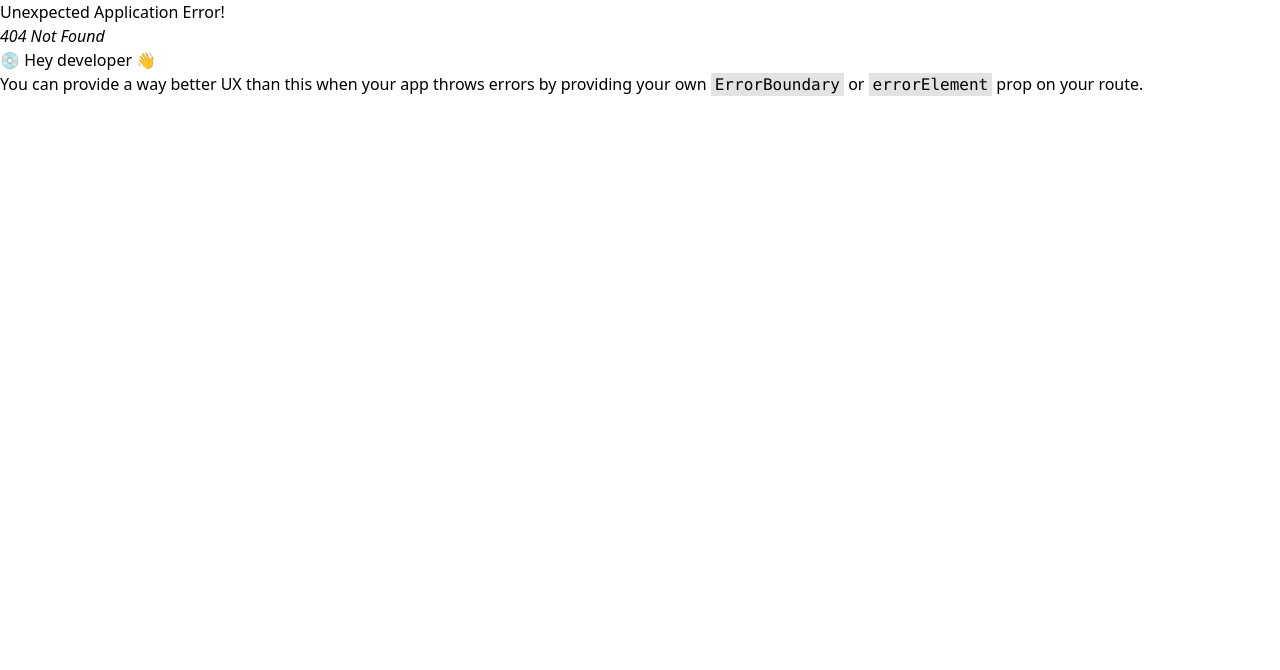
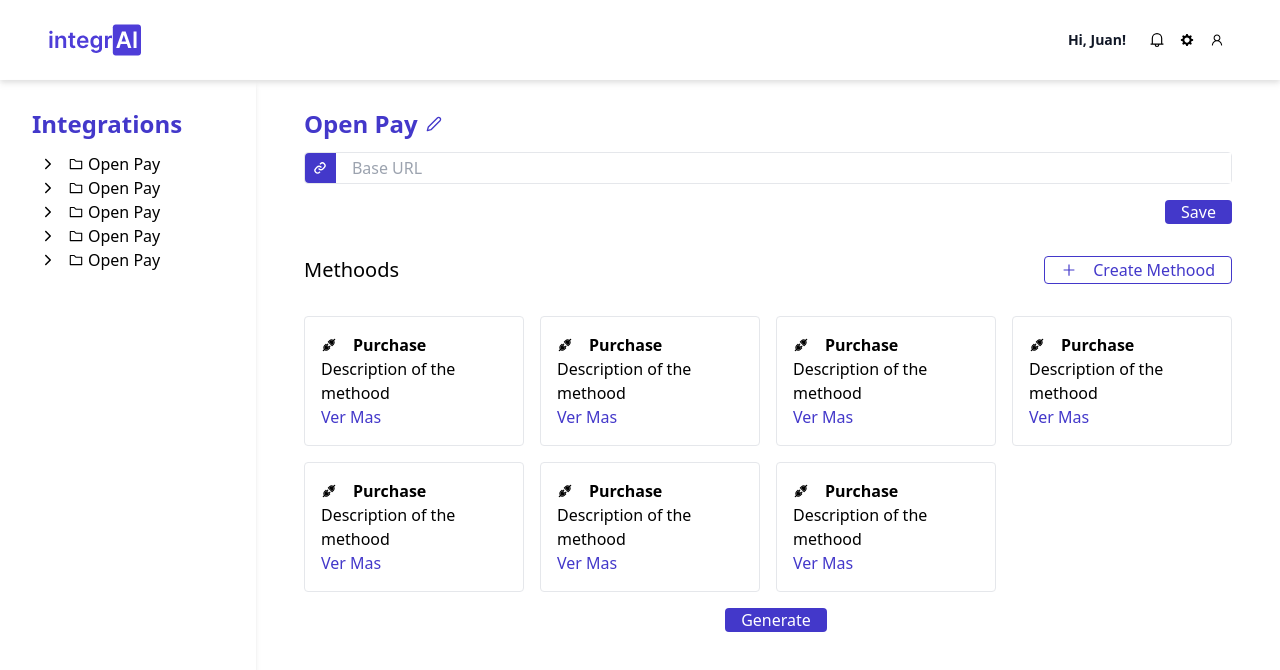
Before and after one commit to danielapereat/integrai, a React (Vite) app: page /Integrations/1 in a window 1280 px wide. Before the commit this address had no page. Shown: the top 670 px of the page. Built offline with nearby package versions, Linux system fonts and the light colour scheme.

Commit message:
Dashboard

```diff
--- /dev/null
+++ b/src/Components/ButtonPrimary.jsx
@@ -0,0 +1,7 @@
+function ButtonPrimary({title}) {
+    return (
+        <button className='bg-indigo-700 px-4 ml-4 rounded text-white'>{title}</button>
+    )
+};
+
+export default ButtonPrimary;
--- /dev/null
+++ b/src/Components/ButtonSecondary.jsx
@@ -0,0 +1,14 @@
+import { AiOutlinePlus } from 'react-icons/ai';
+
+function ButtonSecondary({ title, icon, action }) {
+    return (
+        <button
+            onClick={() => action(false)}
+            className='border border-indigo-700 px-4 ml-4 rounded text-indigo-700 flex flex-row items-center'>
+            {icon ? (<AiOutlinePlus className='mr-4'/>) : (null) }
+            {title}
+        </button>
+    )
+};
+
+export default ButtonSecondary;
--- /dev/null
+++ b/src/Components/Cards.jsx
@@ -0,0 +1,16 @@
+import { AiTwotoneApi } from 'react-icons/ai'
+
+function Cards() {
+    return (
+        <div className="border rounded p-4">
+            <div className="flex flex-row items-center">
+                <AiTwotoneApi className='mr-4'/>
+                <h2 className='font-semibold'>Purchase</h2>
+            </div>
+            <p className='font-light'>Description of the methood</p>
+            <button className='text-indigo-700'>Ver Mas</button>
+        </div>
+    )
+};
+
+export default Cards;
--- /dev/null
+++ b/src/Components/CreateModal.jsx
@@ -0,0 +1,22 @@
+import ButtonSecondary from "./ButtonSecondary";
+import ButtonPrimary from "./buttonPrimary";
+
+function CreateModal({title, action, setOpenModal}) {
+    return (
+        <div className="absolute top-0 left-0 h-screen w-screen bg-black/50 flex items-center justify-center">
+            <div className="bg-white w-96 px-8 py-4 rounded">
+                <h1 className="text-indigo-700 font-semibold mb-4">{title}</h1>
+                <input
+                        className='w-full px-4 outline-none border rounded'
+                        placeholder='Name'
+                />
+                <div className='flex flex-row w-full justify-end my-4'>
+                    <ButtonSecondary title={'Cancel'} action={setOpenModal}/>
+                    <ButtonPrimary title={'Save'} action={action}/>
+                </div>
+            </div>
+        </div>
+    )
+};
+
+export default CreateModal;
--- a/src/Components/Layout.jsx
+++ b/src/Components/Layout.jsx
@@ -4,13 +4,14 @@
 import { GrNotification } from 'react-icons/gr';
 import { GoGear } from 'react-icons/go';
 
-
+//Components
+import NavOption from "./NavOption";
 
 function Layout() {
     return (
         <div className="h-screen">
             <header className="bg-white drop-shadow-md sticky top-0">
-                <nav className=" mx-8 flex items-center justify-between p-6 lg:px-8" aria-label="Global">
+                <nav className=" mx-4 flex items-center justify-between p-6 lg:px-8" aria-label="Global">
                     <div className="flex lg:flex-1">
                         <a href="#" className="-m-1.5 p-1.5">
                             <span className="sr-only">Your Company</span>
@@ -18,24 +19,23 @@
                         </a>
                     </div>
                     <div className="hidden lg:flex lg:flex-1 lg:justify-end items-center">
-                    <a href="#" className="text-sm mx-4 font-semibold leading-6 text-gray-900">Hi, Juan!</a>
-                    <GrNotification className="text-sm mx-2"/>
-                    <GoGear className="text-sm mx-2"/>
-                    <AiOutlineUser className="text-sm mx-2"/>
+                        <a href="#" className="text-sm mx-4 font-semibold leading-6 text-gray-900">Hi, Juan!</a>
+                        <GrNotification className="text-sm mx-2"/>
+                        <GoGear className="text-sm mx-2"/>
+                        <AiOutlineUser className="text-sm mx-2"/>
                     </div>
                 </nav>
             </header>
             <div className="flex flex-row">
-                <aside className="fixed shadow-md top-20 px-8 py-4 left-0 z-40 w-64 h-full">
+                <aside className="fixed shadow-md top-20 px-8 py-4 left-0 w-64 h-full">
                     <h1 className="text-2xl my-4 font-semibold leading-6 text-indigo-700">Integrations</h1>
-                    <nav>
-                        <div>
-                            <p>Dummy Integration</p>
-                        </div>
-                    </nav>
+                    <NavOption />
+                    <NavOption />
+                    <NavOption />
+                    <NavOption />
+                    <NavOption />
                 </aside>
-
-
+                <Outlet />
             </div>
         </div>
 
--- /dev/null
+++ b/src/Components/NavOption.jsx
@@ -0,0 +1,16 @@
+import { IoIosArrowForward } from 'react-icons/io';
+import { AiOutlineFolder } from 'react-icons/ai';
+
+function NavOption() {
+    return (
+        <nav>
+            <div className="flex flex-row items-center">
+                <IoIosArrowForward className="mx-2"/>
+                <AiOutlineFolder className="mx-1"/>
+                <p>Open Pay</p>
+            </div>
+        </nav>
+    )
+};
+
+export default NavOption;
--- /dev/null
+++ b/src/Pages/Dashboard.jsx
@@ -0,0 +1,72 @@
+import { FiEdit2 } from 'react-icons/fi';
+import { BiLink } from 'react-icons/bi';
+import { useParams } from 'react-router-dom';
+import { useEffect, useState } from 'react';
+
+//Components
+import ButtonPrimary from '../Components/buttonPrimary';
+import ButtonSecondary from '../Components/ButtonSecondary';
+import Cards from '../Components/Cards';
+import CreateModal from '../Components/CreateModal';
+
+function Dashboard({}) {
+    const { id } = useParams();
+    const [openModal, setOpenModal] = useState(true);
+    const saveIntegration = () => {
+        setOpenModal(false);
+    };
+
+    useEffect(() => {
+        setOpenModal(true);
+    }, []);
+
+    return (
+        <>
+            {id == 'new' &&  openModal ? (
+                <CreateModal title={'Create Integration'} setOpenModal={setOpenModal} action={saveIntegration}/>
+            ): (null)
+            }
+            <div className="ml-64 px-12 py-4 w-full">
+                <div className='flex flex-row items-center'>
+                    <h1 className="text-2xl my-4 font-semibold leading-6 text-indigo-700">Open Pay</h1>
+                    <button
+                        className='outline-none'
+                        onClick={() => console.log('click')}
+                    >
+                        <FiEdit2 className=' mx-2 text-indigo-700'/>
+                    </button>
+                </div>
+                <div className='border rounded flex flex-row h-8'>
+                    <div className='h-full flex justify-center rounded-l text-white bg-indigo-700 h-full w-8 items-center'>
+                        <BiLink />
+                    </div>
+                    <input
+                        className='w-full px-4 outline-none'
+                        placeholder='Base URL'
+                    />
+                </div>
+                <div className='flex w-full justify-end my-4'>
+                    <ButtonPrimary title={'Save'}/>
+                </div>
+                <div className='flex w-full justify-between my-8'>
+                    <h2 className='text-xl'>Methoods</h2>
+                    <ButtonSecondary title={'Create Methood'} icon/>
+                </div>
+                <div className='grid grid-cols-4 gap-4'>
+                    <Cards />
+                    <Cards />
+                    <Cards />
+                    <Cards />
+                    <Cards />
+                    <Cards />
+                    <Cards />
+                </div>
+                <div className='flex w-full justify-center my-4'>
+                    <ButtonPrimary title={'Generate'}/>
+                </div>
+            </div>
+        </>
+    )
+};
+
+export default Dashboard;
--- /dev/null
+++ b/src/Pages/Methoods.jsx
@@ -0,0 +1,73 @@
+import { FiEdit2 } from 'react-icons/fi';
+import { BiLink } from 'react-icons/bi';
+import { useParams } from 'react-router-dom';
+import { useEffect, useState } from 'react';
+
+//Components
+import ButtonPrimary from '../Components/buttonPrimary';
+import ButtonSecondary from '../Components/ButtonSecondary';
+import Cards from '../Components/Cards';
+import CreateModal from '../Components/CreateModal';
+
+function Methoods({}) {
+    const { integration, id } = useParams();
+    const [openModal, setOpenModal] = useState(true);
+    const [title, setTitle] = useState('New');
+    const saveIntegration = () => {
+        setOpenModal(false);
+    };
+
+    useEffect(() => {
+        setOpenModal(true);
+    }, []);
+
+    return (
+        <>
+            {id == 'new' &&  openModal ? (
+                <CreateModal title={'Create Methood'} setOpenModal={setOpenModal} action={saveIntegration}/>
+            ): (null)
+            }
+            <div className="ml-64 px-12 py-4 w-full">
+                <div className='flex flex-row items-center'>
+                    <h1 className="text-2xl my-4 font-semibold leading-6 text-indigo-700">{title}</h1>
+                    <button
+                        className='outline-none'
+                        onClick={() => console.log('click')}
+                    >
+                        <FiEdit2 className=' mx-2 text-indigo-700'/>
+                    </button>
+                </div>
+                <div className='border rounded flex flex-row h-8'>
+                    <div className='h-full flex justify-center rounded-l text-white bg-indigo-700 h-full w-8 items-center'>
+                        <BiLink />
+                    </div>
+                    <input
+                        className='w-full px-4 outline-none'
+                        placeholder='Base URL'
+                    />
+                </div>
+                <div className='flex w-full justify-end my-4'>
+                    <ButtonPrimary title={'Save'}/>
+                </div>
+                <div className='flex w-full justify-between my-8'>
+                    <h2 className='text-xl'>Methoods</h2>
+                    <ButtonSecondary title={'Create Methood'} icon/>
+                </div>
+                <div className='grid grid-cols-4 gap-4'>
+                    <Cards />
+                    <Cards />
+                    <Cards />
+                    <Cards />
+                    <Cards />
+                    <Cards />
+                    <Cards />
+                </div>
+                <div className='flex w-full justify-center my-4'>
+                    <ButtonPrimary title={'Generate'}/>
+                </div>
+            </div>
+        </>
+    )
+};
+
+export default Methoods;
```
Also changed, not shown: src/main.jsx (+7 -2 lines).
